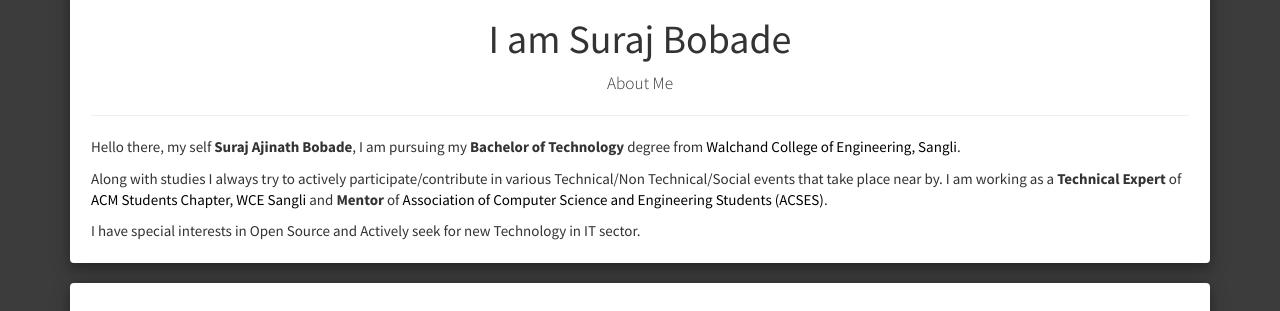
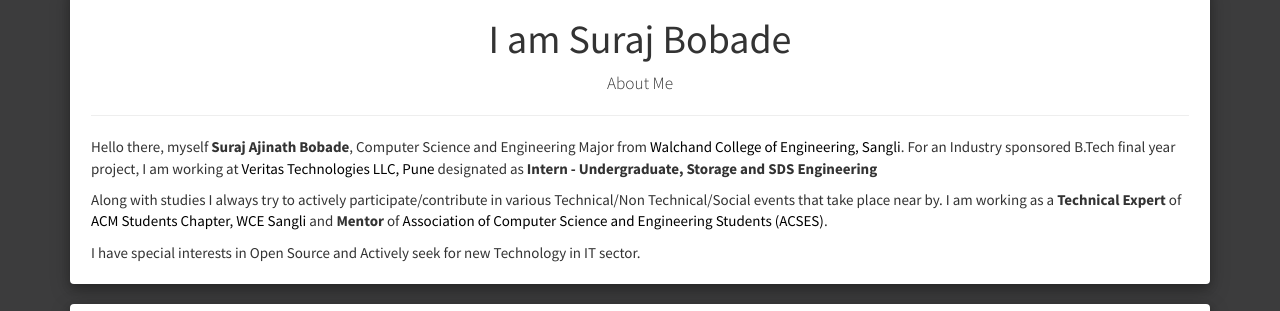
Before and after one commit to IAmSurajBobade/IAmSurajBobade.github.io, a plain HTML site: page index.html in a window 1280 px wide. Shown: the part 1120-1431 px from the top of the page. Drawn offline with nearby package versions, Linux system fonts and the light colour scheme.

Commit message:
Update index.html

```diff
--- a/index.html
+++ b/index.html
@@ -52,13 +52,13 @@
 		<p class="lead text-center">About Me</p>
 		<hr class="my-2">
 		<p>
-			Hello there, my self <strong>Suraj Ajinath Bobade</strong>, I am pursuing my <b>Bachelor of Technology</b> degree from <a href="http://wce.ac.in/" rel="College WebSite">Walchand College of Engineering, Sangli</a>.
+			Hello there, myself <strong>Suraj Ajinath Bobade</strong>, Computer Science and Engineering Major from <a href="http://wce.ac.in/" rel="College WebSite">Walchand College of Engineering, Sangli</a>. For an Industry sponsored B.Tech final year project, I am working at <a href="https://www.veritas.com/" rel="Industry WebSite">Veritas Technologies LLC, Pune</a> designated as <b>Intern - Undergraduate, Storage and SDS Engineering</b>
 		</p>
 		<p>
 			Along with studies I always try to actively participate/contribute in various Technical/Non Technical/Social events that take place near by. I am working as a <b>Technical Expert</b> of <a href="http://wce.acm.org">ACM Students Chapter, WCE Sangli</a> and <b>Mentor</b> of <a href="http://www.wceacses.org/">Association of Computer Science and Engineering Students (ACSES)</a>.
 		</p>
 		<p>
-		    I have special interests in Open Source and Actively seek for new Technology in IT sector.
+		    	I have special interests in Open Source and Actively seek for new Technology in IT sector.
 		</p>
 
 		</div>
```
